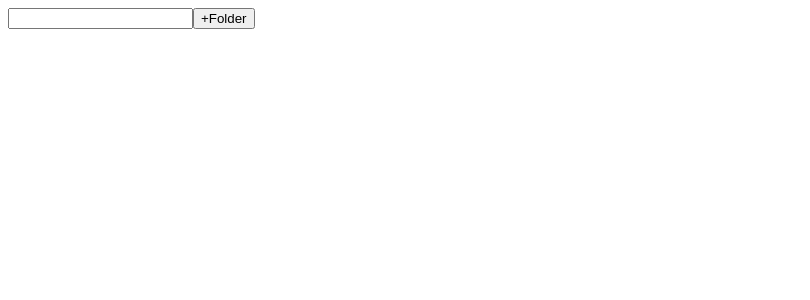
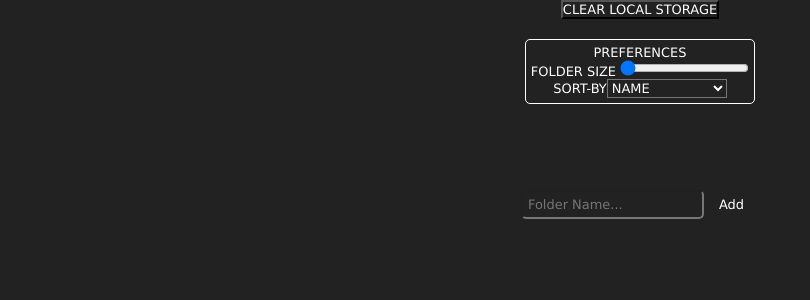
Before and after one commit to aiacuone/Note-Taker, a React (Create React App) app: page / in a window 1280 px wide. Shown: the top 300 px of the page, without its empty margins (0-810 px from the left). Built offline with nearby package versions, Linux system fonts and the light colour scheme.

Commit message:
adding first folder, and showing first selections complete

```diff
--- a/src/components/AddFolderInput.js
+++ b/src/components/AddFolderInput.js
@@ -1,26 +1,74 @@
-import React, { useRef} from 'react'
+import React, { useRef, useEffect } from 'react'
 
 export default function AddFolderInput({ state, setState }) {
+	let addFolderInput = useRef()
 
-    let addFolderInput=useRef()
+	// console.log(state.folderInput.toLowerCase())
+	// console.log(state.folderInput.toLowerCase())
+	// console.log(state.folders)
+	function handleClick() {
+		if (state.folderInput) {
+			let newObj = {
+				[state.folderInput.toLowerCase()]: {
+					timeCreated: Date.now(),
+					timesSelected: 0,
+					name: state.folderInput.toLowerCase(),
+					folders: {'vs':'','top moves':'','combinations':'','focus':'','general':''}
+				},
+			}
+			setState.setFolders({ ...state.folders, ...newObj })
+			setState.setFolderInput('')
+		}
+	}
+
+	//USE EFFECT BUGGING OUT
+	useEffect(() => {
+		/*
+		// if (addFolderInput && addFolderInput.current) {
+		// addFolderInput.current.addEventListener('focus', () => {
+		window.addEventListener('keyup', (e) => {
+			e.preventDefault()
+			if (e.key == 'Enter'&&state.folderInput) {
+				handleClick()
+			}
+		})
+		// })
+
+		return () => {
+			// addFolderInput.current.removeEventListener('focus', () => {})
+			window.removeEventListener('keyup', (e) => {
+				e.preventDefault()
+				if (e.key == 'Enter'&&state.folderInput) {
+					handleClick()
+				}
+			})
+		}
+		// }
+
+		*/
+	})
 
 	return (
-		<div>
+		<div class="add_folder_input">
 			<input
-                value={state.folderInput}
-                ref={ addFolderInput}
+				class="add_folder_input_field"
+				placeholder="Folder Name..."
+				value={state.folderInput}
+				ref={addFolderInput}
 				onChange={(e) => {
 					setState.setFolderInput(e.target.value)
 				}}
 				type="text"></input>
 			<button
-                onClick={() => {
-                    let newObj = { ...state.folders }
-                    newObj[addFolderInput.current.value] = ''
-					setState.setFolders(newObj)
-                    setState.setFolderInput('')
-				}}>
-				+Folder
+				class="add_folder_button"
+				onClick={handleClick}
+				// onClick={() => {
+				// 	let newObj = { [addFolderInput.current.value.toLowerCase()]: { timeCreated:Date.now(),timesSelected:0,name: addFolderInput.current.value}}
+				// 	setState.setFolders({...state.folders,...newObj})
+				//     setState.setFolderInput('')
+				// }}
+			>
+				Add
 			</button>
 		</div>
 	)
--- a/src/components/App.js
+++ b/src/components/App.js
@@ -1,31 +1,69 @@
 import React, { useEffect, useState } from 'react'
 import Folders from './Folders'
 import AddFolderInput from './AddFolderInput'
-import ConfirmAlert from './ConfirmAlert'
+import Directory from './Directory'
+import HomePreferences from './HomePreferences'
+import CurrentFolder from './CurrentFolder'
 
 function App() {
 	let [currentFolder, setCurrentFolder] = useState()
 	let [folderInput, setFolderInput] = useState()
 	let [folders, setFolders] = useState({})
+	let [homePreferences, setHomePreferences] = useState({
+		folderSize: 80,
+		sortBy: 'used',
+	})
 
-	let state = { currentFolder, folderInput, folders }
-	let setState = { setCurrentFolder, setFolderInput, setFolders }
+	let state = { currentFolder, folderInput, folders, homePreferences }
+	let setState = {
+		setCurrentFolder,
+		setFolderInput,
+		setFolders,
+		setHomePreferences,
+	}
 
 	useEffect(() => {
-		let data = localStorage.getItem('folders')
-		if (data) {
-			setFolders(JSON.parse(data))
+		let useEffectFolders = localStorage.getItem('folders')
+		if (useEffectFolders) {
+			setFolders(JSON.parse(useEffectFolders))
+		}
+
+		let useEffectPreferences = localStorage.getItem('homePreferences')
+		if (useEffectPreferences) {
+			setHomePreferences(JSON.parse(useEffectPreferences))
 		}
 	}, [])
 
 	useEffect(() => {
 		localStorage.setItem('folders', JSON.stringify(folders))
-	},[folders])
+	}, [folders])
 
+	useEffect(() => {
+		localStorage.setItem('homePreferences', JSON.stringify(homePreferences))
+	}, [homePreferences])
+
+	// console.log(preferences)
+	// console.log(folders)
+
+	// localStorage.clear()
+
+	/******* TIMES SELECTED ******/
+	// Object.keys(folders).map((item) => {
+	// 	console.log(folders[item].timesSelected,item)
+	// })
+
+	// console.log(folders.jin.timesSelected)
+	// console.log(currentFolder)
 	return (
-		<div className="App">
-			<AddFolderInput state={state} setState={setState} />
-			<Folders state={state} setState={setState} />
+		<div className="app">
+
+			{!currentFolder && <button onClick={() => localStorage.clear()}>CLEAR LOCAL STORAGE</button>}
+			{!currentFolder && <HomePreferences state={state} setState={setState} />}
+			{!currentFolder && <AddFolderInput state={state} setState={setState} />}
+			{/* {!currentFolder && <Directory state={state} setState={setState} />} */}
+			{!currentFolder && <Folders state={state} setState={setState} />}
+			{/* {currentFolder && <button onClick={() => setCurrentFolder()}>HOME</button>} */}
+			{currentFolder && <CurrentFolder state={state} setState={setState}/>}
 		</div>
 	)
 }
--- a/src/components/ConfirmAlert.js
+++ /dev/null
@@ -1,9 +0,0 @@
-import React from 'react'
-
-export default function ConfirmAlert() {
-    return (
-        <div>
-
-        </div>
-    )
-}
--- /dev/null
+++ b/src/components/CurrentFolder.js
@@ -0,0 +1,30 @@
+import React from 'react'
+import '../styles/currentFolder.css'
+
+export default function CurrentFolder({ state, setState }) {
+
+
+	let folders = Object.keys(state.folders[state.currentFolder].folders).map(
+		(item) => {
+			console.log(item)
+            return (
+                <div class={"character_categories "+ item}>
+                    <h1 class="character_category_title">{ item.toUpperCase()}</h1>
+				</div>
+			)
+		}
+	)
+	// console.log(state.folders)
+	// console.log(state.folders[state.currentFolder].folders)
+	return (
+		<div class="current_folder">
+			<button onClick={() => setState.setCurrentFolder()}>HOME</button>
+			{
+				<h1 class="character_categories_header">
+					{state.currentFolder.toUpperCase()}
+				</h1>
+			}
+            {folders}
+		</div>
+	)
+}
--- /dev/null
+++ b/src/components/Directory.js
@@ -0,0 +1,9 @@
+import React from 'react'
+
+export default function Directory() {
+    return (
+        <div class='directory'>
+           srsdfgsdg
+        </div>
+    )
+}
--- a/src/components/Folders.js
+++ b/src/components/Folders.js
@@ -1,25 +1,73 @@
 import React from 'react'
-import delete_button from '../images/delete_button.svg'
+import delete_button from '../images/delete.svg'
 
 export default function Folders({ state, setState }) {
 	let folders
 
 	if (state.folders) {
-		folders = Object.keys(state.folders).map((item) => {
+		//Creates array to be sorted
+		let foldersArray = []
+
+		Object.keys(state.folders).map((item) => {
+			foldersArray.push(state.folders[item])
+		})
+		//Sorts array
+		let sortedFolders = foldersArray.sort((a, b) => {
+			if (state.homePreferences.sortBy == 'most') {
+				return b.timesSelected - a.timesSelected
+			} else if (state.homePreferences.sortBy == 'name') {
+				return a.name < b.name ? -1 : a.name > b.name ? 1 : 0
+			} else if (state.homePreferences.sortBy == 'date') {
+				return b.timeCreated - a.timeCreated
+			} else if (state.homePreferences.sortBy == 'last') {
+				return b.lastSelected - a.lastSelected
+			}
+		})
+
+		//creates folders based on array
+		folders = sortedFolders.map((item) => {
 			return (
-				<div class="folder" onClick={() => setState.setCurrentFolder(item)}>
-					{item}
+				<div
+					class="folder"
+					style={{
+						width: [state.homePreferences.folderSize * 1.5] + 'px',
+						height: [state.homePreferences.folderSize] + 'px',
+					}}
+					onClick={(e) => {
+						if (
+							e.target.className == 'folder' ||
+							e.target.className == 'folder_title'
+						) {
+							let newObj = { ...state.folders }
+							newObj[item.name].timesSelected += 1
+							newObj[item.name].lastSelected = Date.now()
+							setState.setFolders(newObj)
+							setState.setCurrentFolder(item.name)
+						}
+					}}>
+					<p
+						style={{ fontSize: 0.2 * state.homePreferences.folderSize }}
+						class="folder_title">
+						{item.name.toUpperCase()}
+					</p>
 					<img
 						class="delete_button"
 						src={delete_button}
 						onClick={() => {
-							let newObj = { ...state.folders }
-							delete newObj[item]
-							setState.setFolders(newObj)
+							if (
+								window.confirm('Are you sure you wish to delete this item?')
+							) {
+								let newObj = { ...state.folders }
+								// console.log(newObj)
+								delete newObj[item.name]
+								// console.log(newObj)
+								setState.setFolders(newObj)
+							}
 						}}></img>
 				</div>
 			)
 		})
 	}
-	return <div>{folders && folders}</div>
+
+	return <div class="entry_folders">{folders && folders}</div>
 }
--- /dev/null
+++ b/src/components/HomePreferences.js
@@ -0,0 +1,35 @@
+import React from 'react'
+
+export default function HomePreferences({ state, setState }) {
+	return (
+		<div class="preferences">
+			<p>PREFERENCES</p>
+			<label>
+				FOLDER SIZE{' '}
+				<input
+					value={state.homePreferences.folderSize}
+					onChange={(e) => {
+						setState.setHomePreferences({
+							...state.homePreferences,
+							folderSize: e.target.value,
+						})
+					}}
+					type="range"
+					min="80"
+					max="200"></input>
+			</label>
+			<label>
+                SORT-BY
+				<select value={state.homePreferences.sortBy } type="select" onChange={(e) => {
+                    let newPref = { ...state.homePreferences, sortBy: e.target.value }
+                    setState.setHomePreferences(newPref)
+                }}>
+                    <option value='name'>NAME</option>
+                    <option value='most'>MOST USED</option>
+                    <option value='date'>DATE CREATED</option>
+                    <option value='last'>LATEST USED</option>
+				</select>
+			</label>
+		</div>
+	)
+}
--- /dev/null
+++ b/src/styles/currentFolder.css
@@ -0,0 +1,35 @@
+.current_folder{
+    height: 100%;
+    width: 100%;
+    display: flex;
+    flex-direction: column;
+    justify-content: center;
+    align-items: center;
+    /* background: green; */
+}
+
+.character_categories_header{
+    margin: 0 0 30px 0;
+    font-size: 50px;
+}
+
+.character_categories{
+    height: 10%;
+    width: 80%;
+    display: flex;
+    justify-content: center;
+    align-items: center;
+    border-radius: 10px;
+    margin: 5px 0;
+    /* background: green; */
+}
+
+.character_category_title{
+font-size: 30px;
+background: none;
+}
+
+.character_categories:nth-child(odd){
+    background: rgb(62, 127, 248);
+
+}
--- a/src/styles/index.css
+++ b/src/styles/index.css
@@ -1,19 +1,71 @@
-body {
-	/* background: yellow; */
+*{
+	padding: 0;
+	margin: 0;
+	box-sizing: border-box;
+	font-family: Verdana, Geneva, Tahoma, sans-serif;
+	font-size: .9rem;
+	background: rgb(34, 34, 34);
+	color: white;
+}
+
+.app {
+	display: flex;
+	align-items: center;
+	width: 100vw;
+	height: 100vh;
+	flex-direction: column;
+	position: relative;
+
+}
+
+.preferences{
+	/* width: 100%; */
+	display: flex;
+	flex-direction: column;
+	align-items: center;
+	/* background: orange; */
+	/* position: absolute; */
+	right: 0px;
+	padding: 5px;
+	margin: 20px;
+	border: 1px white solid;
+	border-radius: 5px;
+}
+
+.entry_folders{
+	width: 100%;
+	display: flex;
+	/* background: purple; */
+	align-items: center;
+	justify-content: center;
+	flex-wrap: wrap;
+	padding: 20px;
 }
 
 .folder {
-	border: 2px black solid;
-	display: inline-block;
+	border: 5px white solid;
 	margin: 10px;
-	padding: 50px;
 	border-radius: 10px;
 	cursor: pointer;
 	position: relative;
+	/* width: 200px; */
+	/* height: 200px; */
+	display: flex;
+	justify-content: center;
+	align-items: center;
+	padding: 10px;
+}
+
+.folder_title{
+	display: inline-block;
+	/* background: olive; */
+	width: 100%;
+	text-align: center;
+	word-wrap: break-word;
 }
 
 .delete_button {
-	height: 10px;
+	height: 20px;
 	position: absolute;
 	top: 5px;
 	right: 5px;
@@ -23,5 +75,26 @@ body {
 
 .delete_button:hover {
 	transform: scale(1.2);
-  /* background: green; */
 }
+
+.add_folder_input{
+	height: 20%;
+	width: 100%;
+	/* background: yellow; */
+	display: flex;
+	justify-content: center;
+	align-items: center;
+}
+
+.add_folder_input_field{
+	padding: 5px;
+	border-radius: 5px;
+}
+
+.add_folder_button{
+	padding: 5px;
+	margin: 10px;
+	border-radius: 5px;
+	border-style: none;
+	cursor: pointer;
+}
```
Also changed, not shown: src/images/delete.svg (added), src/images/delete_button.svg (deleted).
